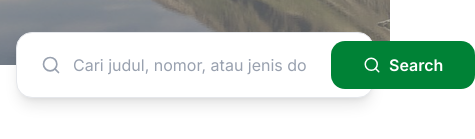
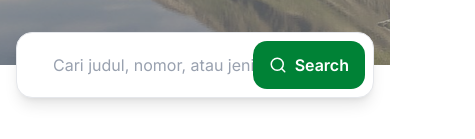
Before and after one commit to buku-desa/frontend, a Next.js app: page /beranda in a window 390 px wide. Shown: the part 319-458 px from the top of the page, 475 px wide, since content can reach past the window. Built offline with nearby package versions, Linux system fonts and the light colour scheme; no server answers.

Commit message:
fix mobile ui

```diff
--- a/src/components/kepala-desa/arsiptabel.tsx
+++ b/src/components/kepala-desa/arsiptabel.tsx
@@ -122,7 +122,7 @@ export default function TabelArsip() {
 
             {/* Table */}
             <div className="overflow-x-auto bg-white border border-gray-200 rounded-lg">
-                <table className="w-full border-collapse table-fixed">
+                <table className="w-full border-collapse min-w-[800px]">
                     <thead>
                         <tr className="bg-green-800 text-white">
                             <th className="border border-gray-300 px-6 py-3 text-left font-semibold">NO</th>
--- a/src/components/warga/SearchBar.tsx
+++ b/src/components/warga/SearchBar.tsx
@@ -87,8 +87,8 @@ export default function SearchBar({ onSearchResults, onSearchQuery }: SearchBarP
 
   return (
     <div className="w-full">
-      <div className="bg-white rounded-2xl shadow-lg p-2 flex items-center gap-2 border border-gray-200">
-        <div className="flex-1 flex items-center gap-3 px-4">
+      <div className="bg-white rounded-2xl shadow-lg p-2 flex items-center gap-2 border border-gray-200 flex-nowrap">
+        <div className="flex-1 min-w-0 flex items-center gap-3 px-4">
           <Search className="text-gray-400" size={20} />
           <input
             type="text"
@@ -102,7 +102,7 @@ export default function SearchBar({ onSearchResults, onSearchQuery }: SearchBarP
         <button
           onClick={handleSearch}
           disabled={loading}
-          className="px-8 py-3 rounded-xl bg-green-700 hover:bg-green-800 text-white font-semibold transition-colors flex items-center gap-2 disabled:opacity-70 disabled:cursor-not-allowed"
+          className="px-4 sm:px-8 py-3 rounded-xl bg-green-700 hover:bg-green-800 text-white font-semibold transition-colors flex items-center justify-center gap-2 disabled:opacity-70 disabled:cursor-not-allowed"
         >
           <Search size={18} />
           {loading ? 'Mencari...' : 'Search'}
```
